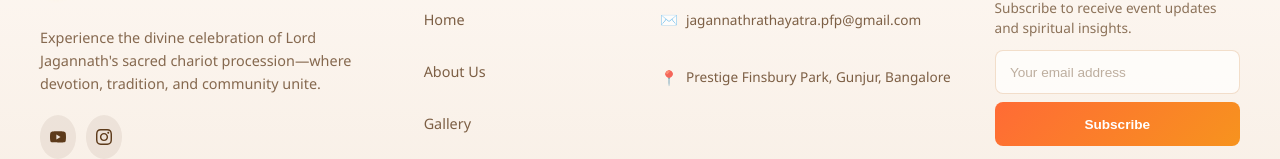
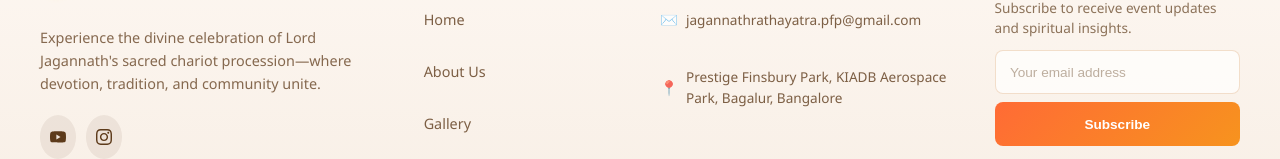
Before and after one commit to Soumyakanta6/rathayatra, a React (Create React App) app: page / in a window 1280 px wide. Shown: the part 4072-4231 px from the top of the page. Built offline with nearby package versions, Linux system fonts and the light colour scheme.

Commit message:
updated address

```diff
--- a/src/components/Footer.js
+++ b/src/components/Footer.js
@@ -75,7 +75,7 @@ const Footer = ({ setActiveTab }) => {
               </a>
               <div className="contact-item">
                 <span className="icon">📍</span>
-                <span>Prestige Finsbury Park, Gunjur, Bangalore</span>
+                <span>Prestige Finsbury Park, KIADB Aerospace Park, Bagalur, Bangalore</span>
               </div>
             </div>
           </div>
```
